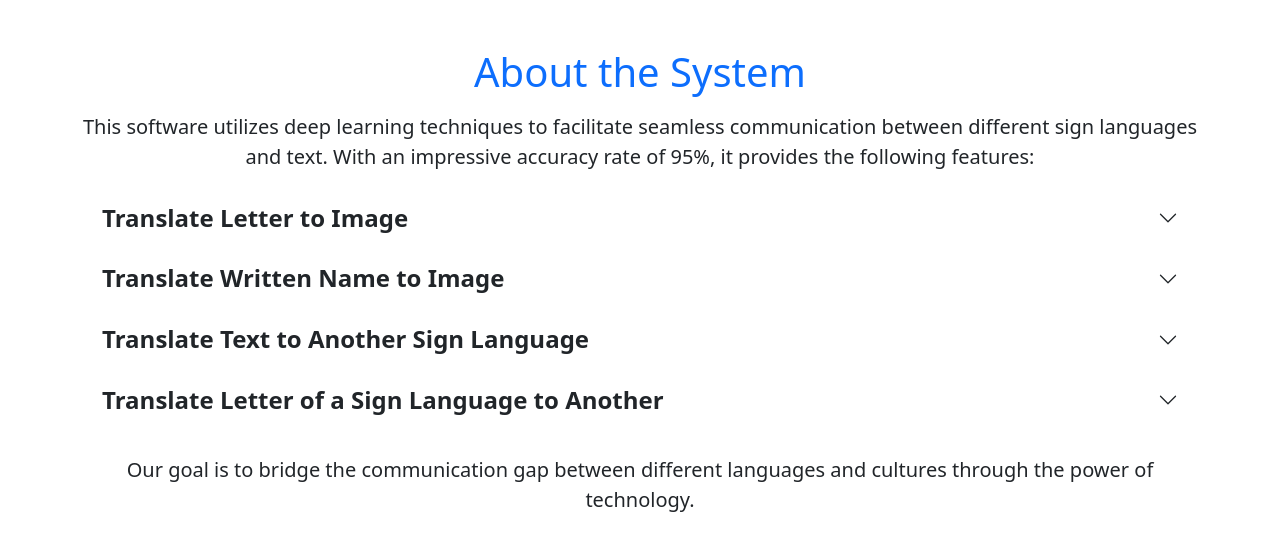
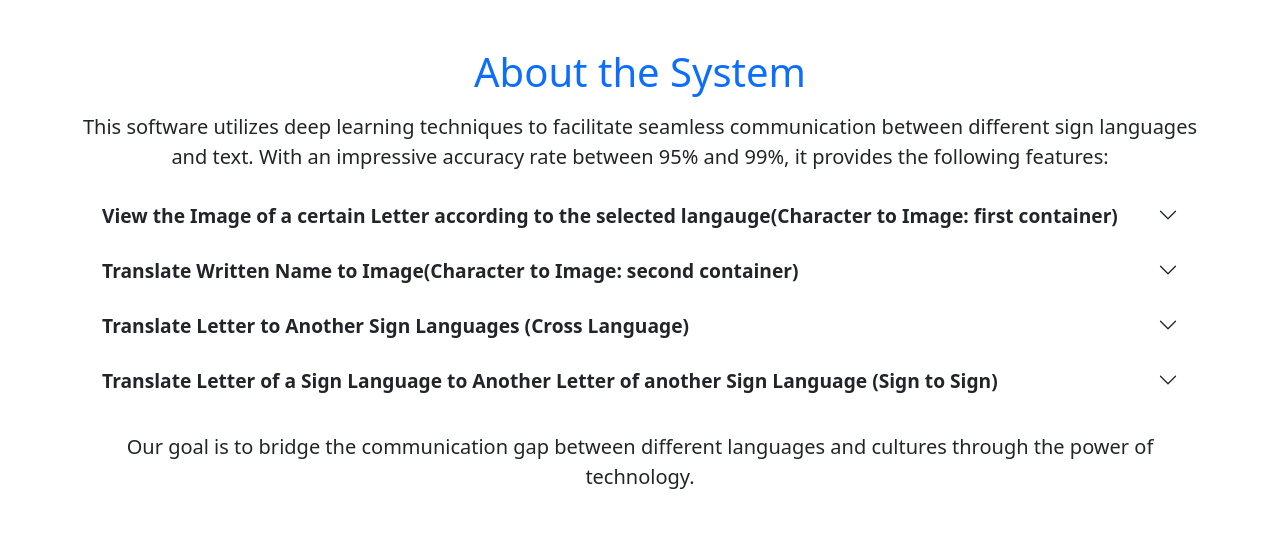
Before and after one commit to moura2001/SpellSigns_2, a Flask app: page / in a window 1280 px wide. Shown: the part 58-609 px from the top of the page. Run offline with Flask 3, Linux system fonts and the light colour scheme; parts of the project's set-up code (start-up, migrations or seed data) failed here and were passed over.

Commit message:
Update index.html

```diff
--- a/templates/index.html
+++ b/templates/index.html
@@ -9,55 +9,56 @@ Homepage
     <h1 class="text-center text-primary my-3" style="font-size: 2.5rem;">About the System</h1>
 
     <p class="text-center" style="font-size: 1.25rem;">
-        This software utilizes deep learning techniques to facilitate seamless communication between different sign languages and text. With an impressive accuracy rate of 95%, it provides the following features:
+        This software utilizes deep learning techniques to facilitate seamless communication between different sign languages and text. With an impressive accuracy rate between 95% and 99%, it provides the following features:
     </p>
 
     <div class="accordion" id="featuresAccordion">
         <div class="accordion-item border-0"> <!-- Removed border -->
             <h2 class="accordion-header" id="headingOne">
-                <button class="accordion-button collapsed" type="button" data-bs-toggle="collapse" data-bs-target="#collapseOne" aria-expanded="false" aria-controls="collapseOne" style="font-size: 1.5rem; font-weight: bold;">
-                    Translate Letter to Image
+                <button class="accordion-button collapsed" type="button" data-bs-toggle="collapse" data-bs-target="#collapseOne" aria-expanded="false" aria-controls="collapseOne" style="font-size: 1.2rem; font-weight: bold;">
+                    View the Image of a certain Letter according to the selected langauge(Character to Image: first container)
                 </button>
             </h2>
             <div id="collapseOne" class="accordion-collapse collapse" aria-labelledby="headingOne" data-bs-parent="#featuresAccordion">
                 <div class="accordion-body" style="font-size: 1.25rem;">
-                    For example, the letter 'C' is translated to its corresponding sign language representation.
+                    For example, the letter 'C' is shown as hand gesture image.
                 </div>
             </div>
         </div>
         <div class="accordion-item border-0"> <!-- Removed border -->
             <h2 class="accordion-header" id="headingTwo">
-                <button class="accordion-button collapsed" type="button" data-bs-toggle="collapse" data-bs-target="#collapseTwo" aria-expanded="false" aria-controls="collapseTwo" style="font-size: 1.5rem; font-weight: bold;">
-                    Translate Written Name to Image
+                <button class="accordion-button collapsed" type="button" data-bs-toggle="collapse" data-bs-target="#collapseTwo" aria-expanded="false" aria-controls="collapseTwo" style="font-size: 1.2rem; font-weight: bold;">
+                    Translate Written Name to Image(Character to Image: second container)
                 </button>
             </h2>
             <div id="collapseTwo" class="accordion-collapse collapse" aria-labelledby="headingTwo" data-bs-parent="#featuresAccordion">
                 <div class="accordion-body" style="font-size: 1.25rem;">
-                    For instance, the name 'John' is translated to the fingerspelling of each letter.
+                    For instance, the name 'Moura' is translated to the fingerspelling of each letter.
                 </div>
             </div>
         </div>
         <div class="accordion-item border-0"> <!-- Removed border -->
             <h2 class="accordion-header" id="headingThree">
-                <button class="accordion-button collapsed" type="button" data-bs-toggle="collapse" data-bs-target="#collapseThree" aria-expanded="false" aria-controls="collapseThree" style="font-size: 1.5rem; font-weight: bold;">
-                    Translate Text to Another Sign Language
+                <button class="accordion-button collapsed" type="button" data-bs-toggle="collapse" data-bs-target="#collapseThree" aria-expanded="false" aria-controls="collapseThree" style="font-size: 1.2rem; font-weight: bold;">
+                    Translate Letter to Another Sign Languages (Cross Language)
                 </button>
             </h2>
             <div id="collapseThree" class="accordion-collapse collapse" aria-labelledby="headingThree" data-bs-parent="#featuresAccordion">
                 <div class="accordion-body" style="font-size: 1.25rem;">
-                    For example, the letter 'C' will be translated to the sign language representation of the letter 'س' in Arabic.
+                    For example, the letter 'C' will be translated to the sign language phonetic representation of the letter 'س/ك' in Arabic, 'C' in Indonesian, 'C' in Indian and 'C' in Turkish .
                 </div>
             </div>
         </div>
         <div class="accordion-item border-0"> <!-- Removed border -->
             <h2 class="accordion-header" id="headingFour">
-                <button class="accordion-button collapsed" type="button" data-bs-toggle="collapse" data-bs-target="#collapseFour" aria-expanded="false" aria-controls="collapseFour" style="font-size: 1.5rem; font-weight: bold;">
-                    Translate Letter of a Sign Language to Another
+                <button class="accordion-button collapsed" type="button" data-bs-toggle="collapse" data-bs-target="#collapseFour" aria-expanded="false" aria-controls="collapseFour" style="font-size: 1.2rem; font-weight: bold;">
+                    Translate Letter of a Sign Language to Another Letter of another Sign Language (Sign to Sign)
                 </button>
             </h2>
             <div id="collapseFour" class="accordion-collapse collapse" aria-labelledby="headingFour" data-bs-parent="#featuresAccordion">
                 <div class="accordion-body" style="font-size: 1.25rem;">
-                    For instance, if an image of the letter 'C' is uploaded, it will be translated to an image of the sign for 'س'.
+                    If an image is uploaded after selecting selecting the source language, the model will identify that letter and it will be translated to an image of the selected target language.
+                    For example, if 'English' is selected and a photo is uploaded and the model said it is 'C' and the target language is 'Arabic', the hand gesture 'س' will be shown
                 </div>
             </div>
         </div>
```
